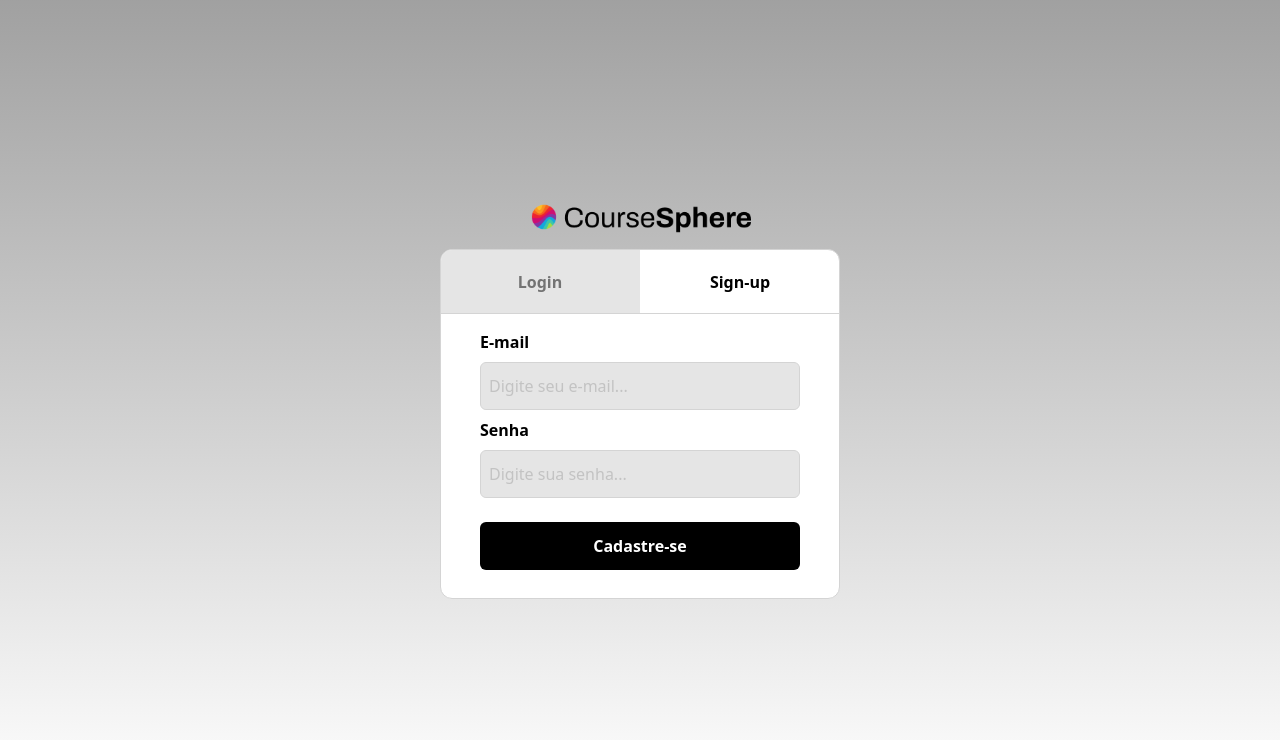
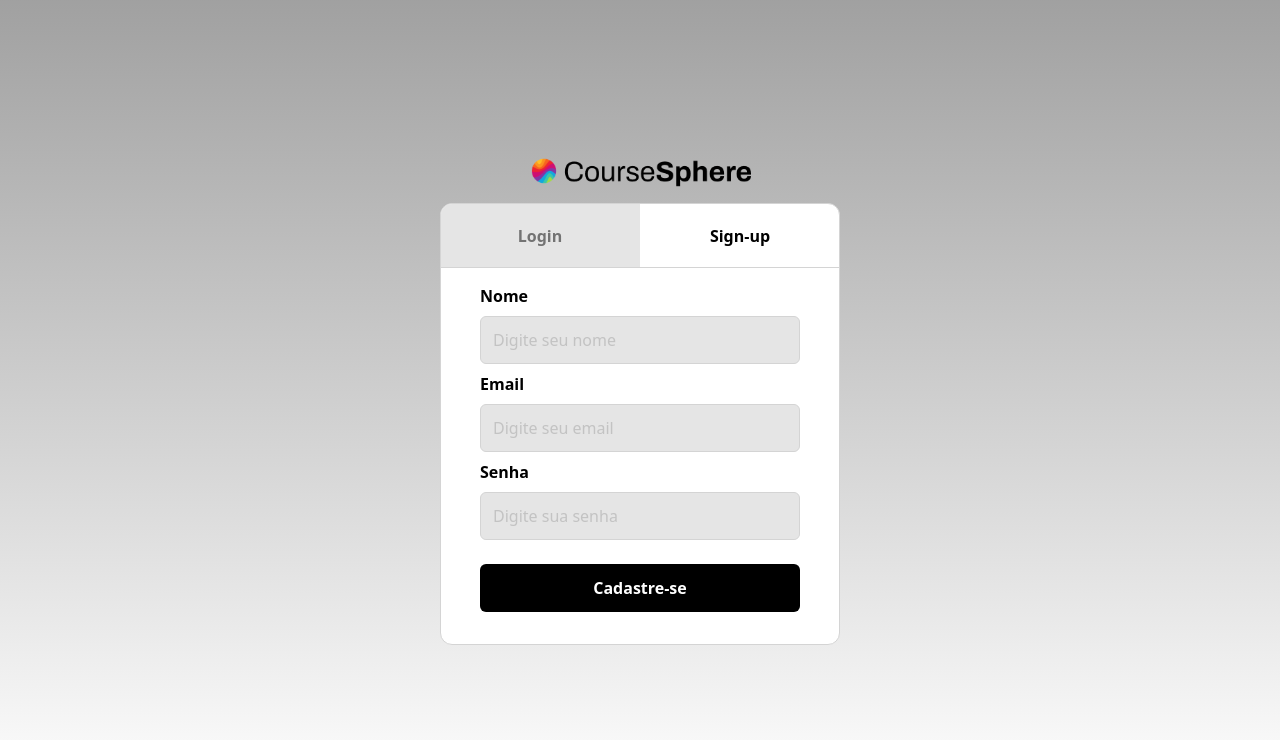
Before and after one commit to ennalyc/CourseSphere, a Next.js app in the folder frontend/: page / in a window 1280 px wide. Both pictures are taken after a click on the element "Sign-up". Shown: the top 740 px of the page. Built offline with nearby package versions, Linux system fonts and the light colour scheme.

Commit message:
(ui): add signup

```diff
--- a/frontend/src/actions/auth.ts
+++ b/frontend/src/actions/auth.ts
@@ -1 +1,23 @@
-export async function signup(formData: FormData) {}
+import { SignupFormSchema } from '@/lib/definitions'
+import { FormState } from '@/types/form'
+
+export async function signup(state: FormState, formData: FormData) {
+
+    const validatedFields = SignupFormSchema.safeParse({
+    name: formData.get('name'),
+    email: formData.get('email'),
+    password: formData.get('password'),
+    message: state?.message
+  })
+
+  if (!validatedFields.success) {
+
+    return {
+      errors: validatedFields.error.flatten().fieldErrors,
+    }
+  }
+
+  const { name, email, password } = validatedFields.data
+
+
+}
--- /dev/null
+++ b/frontend/src/app/dashboard/page.tsx
@@ -0,0 +1,12 @@
+import React from 'react'
+import SearchBar from '@/components/ui/SearchBar'
+
+const DashboardPage = () => {
+  return (
+    <div>
+      <SearchBar/>
+    </div>
+  )
+}
+
+export default DashboardPage
--- a/frontend/src/components/CustomAuthForm.tsx
+++ b/frontend/src/components/CustomAuthForm.tsx
@@ -3,18 +3,23 @@ import React from 'react'
 import { useState } from "react";
 import { authForm } from "@/lib/formTypes";
 import CustomForm from "@/components/CustomForm";
+import { useActionState } from 'react'
+import { signup } from '@/actions/auth'
 
 const CustomAuthForm = () => {
     const buttons = [
-    {id: 1, type: "login", title: "Login", text: "Fazer Login"},
-    {id: 2, type: "sign-up", title: "Sign-up", text: "Cadastre-se"}
-  ]
-  const [buttonClicked, setButtonClicked] = useState(1)
-  const handleClick = (btn: number) => {
-    setButtonClicked(btn)
-  }
+    {id: "login", title: "Login"},
+    {id: "sign-up", title: "Sign-up"}
+    ];
+    const [buttonClicked, setButtonClicked] = useState("login")
+    const handleClick = (btn: string) => {
+        setButtonClicked(btn)
+    };
+    const [signupState, signupAction, signupPending] = useActionState(signup, undefined);
+    const loginFormConfig = authForm.find(f => f.id === 'login');
+    const signupFormConfig = authForm.find(f => f.id === 'sign-up');
   return (
-    <div className="flex flex-col items-center h-[350px] w-100 bg-white rounded-xl border border-neutral-300 overflow-hidden">
+    <div className="flex flex-col items-center w-100 bg-white rounded-xl border border-neutral-300 overflow-hidden">
           <div className="flex flex-row mb-4">
               {buttons.map((btn) => (
               <div onClick={() => handleClick(btn.id)} key={btn.id} className={`font-bold w-50 h-16 flex items-center justify-center border-b border-neutral-300 ${buttonClicked === btn.id ? 'text-black' : 'text-neutral-500 bg-neutral-200'}`}>
@@ -23,23 +28,21 @@ const CustomAuthForm = () => {
               ))}
           </div>
           {
-            buttons.map((bttn) => {
-              const formFields = authForm.find(f => f.id === bttn.type)?.fields
-              return (
-              <div key={bttn.id}>
-                {
-                  bttn.id === buttonClicked && formFields &&
-                  <>
-                  <CustomForm
-                  fields={formFields}
-                  />
-                  <button className='w-80 h-12 rounded-md text-center font-bold bg-black text-white mt-6'>{bttn.text}</button>
-                  </>
-
-                }
-              </div>
+           buttonClicked === "login" && loginFormConfig &&
+           (
+           <p>To-do</p>
+          )
+          }
+          {
+            buttonClicked === "sign-up" && signupFormConfig && (
+              <CustomForm
+              fields={signupFormConfig.fields}
+              state={signupState}
+              action={signupAction}
+              pending={signupPending}
+              bttnText="Cadastre-se"
+              />
             )
-            })
           }
 
       </div>
--- a/frontend/src/components/CustomForm.tsx
+++ b/frontend/src/components/CustomForm.tsx
@@ -1,13 +1,18 @@
 import React from 'react'
 import CustomInputField from './ui/CustomInputField'
-import { FormField } from '@/types/form'
+import { authFormErrors, FieldConfig, FormState } from '@/types/form'
 
-function CustomForm({fields}: {fields: FormField[]}) {
 
+function CustomForm({fields, state, action, pending, bttnText}: {fields: FieldConfig[], state: FormState, action: (payload: FormData) => void, pending: boolean, bttnText: string | undefined}) {
+    console.log(state)
+    console.log(action)
     return (
         <div className='flex flex-col items-center justify-center gap-2'>
-            {fields.map((field) => (
-                <div key={field.id}>
+            <form action={action} >
+                {
+                   fields.map((field, index) => {
+                    return (
+                        <div key={index} className='mb-2'>
                             <CustomInputField
                             fieldTitle={field.fieldTitle}
                             placeHolder={field.placeHolder}
@@ -15,8 +20,17 @@ function CustomForm({fields}: {fields: FormField[]}) {
                             style="w-80"
                             inputType={field.inputType}
                             />
+                            {state?.errors?.[field.title] && (
+                                <p className='text-xs text-red-600 mt-1'>{state?.errors?.[field.title]}</p>
+                            )}
                         </div>
-            ))}
+                    )
+                   })
+                }
+                <button disabled={pending} type="submit" className='w-80 h-12 mb-8 rounded-md text-center font-bold bg-black text-white mt-4'>{bttnText}</button>
+
+            </form>
+
         </div>
     )
 }
--- a/frontend/src/components/ui/CustomInputField.tsx
+++ b/frontend/src/components/ui/CustomInputField.tsx
@@ -4,7 +4,7 @@ function CustomInputField({fieldTitle, placeHolder, htmlField, style, inputType}
   return (
     <div className='flex flex-col gap-2'>
         <label htmlFor={htmlField} className='font-semibold text-black'>{fieldTitle}</label>
-        <input type={inputType} placeholder={placeHolder} className={`${style} h-12 pl-2 bg-neutral-200 border border-neutral-300 rounded-md text-neutral-400`}/>
+        <input id={htmlField} type={inputType} placeholder={placeHolder} className={`${style} h-12 pl-3 bg-neutral-200 border border-neutral-300 rounded-md text-neutral-400`}/>
     </div>
   )
 }
--- /dev/null
+++ b/frontend/src/components/ui/SearchBar.tsx
@@ -0,0 +1,11 @@
+import React from 'react'
+
+const SearchBar = () => {
+  return (
+    <div>
+        <input type="text" placeholder='Digite o nome do curso' className='bg-neutral-200 w-3xl h-8 text-xs text-neutral-400 border border-neutral-300 rounded-md pl-3'/>
+    </div>
+  )
+}
+
+export default SearchBar
--- /dev/null
+++ b/frontend/src/lib/definitions.ts
@@ -0,0 +1,15 @@
+import { z } from 'zod'
+
+z.config(z.locales.pt());
+
+export const SignupFormSchema = z.object({
+  name: z
+    .string('Insira seu nome.')
+    .trim()
+    .min(1, 'Insira seu nome.'),
+  email: z.string('Insira seu e-mail.').email('Insira um e-mail válido.').trim(),
+  password: z
+    .string('Insira sua senha.')
+    .min(6, 'Sua senha deve conter pelo menos 6 dígitos.' )
+    .trim(),
+})
--- a/frontend/src/lib/formTypes.ts
+++ b/frontend/src/lib/formTypes.ts
@@ -1,36 +1,45 @@
-export const authForm = [
-    {id: "login",
+import { FormType } from "@/types/form";
+
+export const authForm: FormType[] = [
+    {
+        id: 'sign-up',
         fields: [
             {
-        id: 1,
-        title: "email",
-        fieldTitle: "E-mail",
-        placeHolder: "Digite seu e-mail...",
-        inputType: "email",
+            title: "name",
+            fieldTitle: "Nome",
+            placeHolder: "Digite seu nome",
+            inputType: "text"
             },
             {
-        id: 2,
+                title: "email",
+                fieldTitle: "Email",
+                placeHolder: "Digite seu email",
+                inputType: "email"
+            },
+            {
                 title: "password",
                 fieldTitle: "Senha",
-        placeHolder: "Digite sua senha...",
-        inputType: "password",
+                placeHolder: "Digite sua senha",
+                inputType: "password"
             }
-    ]},
-    {id: "sign-up",
+        ]
+
+    },
+    {
+        id: "login",
         fields: [
             {
-        id: 1,
                 title: "email",
-        fieldTitle: "E-mail",
-        placeHolder: "Digite seu e-mail...",
-        inputType: "email",
+                fieldTitle: "Email",
+                placeHolder: "Digite seu email",
+                inputType: "email"
             },
             {
-        id: 2,
                 title: "password",
                 fieldTitle: "Senha",
-        placeHolder: "Digite sua senha...",
-        inputType: "password",
+                placeHolder: "Digite sua senha",
+                inputType: "password"
             }
-    ]}
         ]
+    }
+]
--- a/frontend/src/types/form.ts
+++ b/frontend/src/types/form.ts
@@ -1,7 +1,24 @@
-export type FormField = {
-    id: number,
-    title: string,
-    fieldTitle: string,
-    placeHolder: string,
-    inputType: string,
+export type authFormErrors = {
+  name?: string[]
+  email?: string[]
+  password?: string[]
 }
+
+export type FormState = {
+  errors?: authFormErrors
+  message?: string
+} | undefined
+
+type FieldName = keyof authFormErrors
+
+export type FieldConfig = {
+  title: FieldName
+  fieldTitle: string
+  placeHolder: string
+  inputType: string
+}
+
+export type FormType = {
+    id: string,
+    fields: FieldConfig[]
+}
```
Also changed, not shown: frontend/package.json (+6 -5 lines), 2 other files (tests, documents, lock files or other folders). Lines whose indentation alone changed are shown as unchanged.
